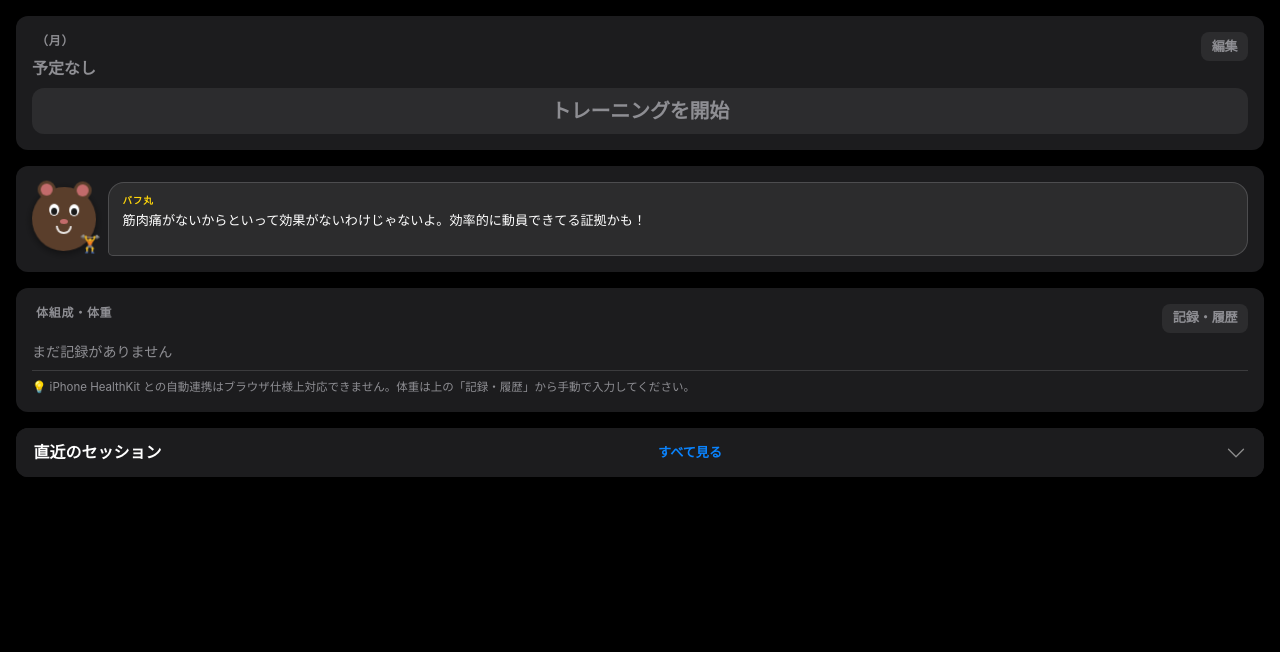
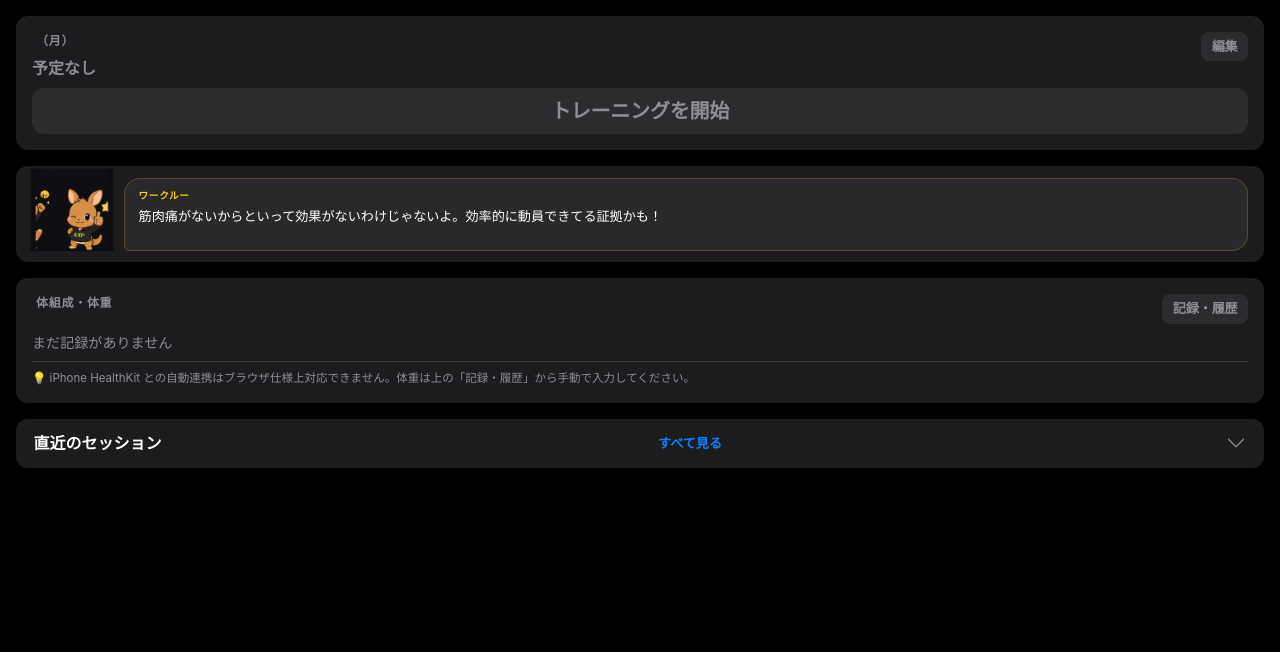
Before and after one commit to nabe1016/workout-db, a Flask app: template templates/dashboard.html in a window 1280 px wide. Shown: the part 52-704 px from the top of the page. Run offline with Flask 3, Linux system fonts and the light colour scheme; the template is opened without the code that fills it, so the values that code supplies are empty; some libraries are stand-ins or nearby versions.

Commit message:
ワークルーマスコットをスプライトシートから切り出した実画像に差し替え
- スプライトシート(workroo_sheet.PNG)からPillowで16種類の表情を切り出し
  static/img/workroo/ に 200x200px PNGとして保存
- dashboard.html: CSS製クマキャラ → ワークルー実画像に全面差し替え
- メッセージカテゴリと感情に合わせて画像を自動切り替え
  (豆知識→focus/think/sleep、賞賛→yay/happy/levelup、励まし→fire/gooo 等)
- 画像切り替え時にスケール+フェードアニメーション追加

https://claude.ai/code/session_01AX5rYr3btyLfUeDNeoCWwW

```diff
--- a/templates/dashboard.html
+++ b/templates/dashboard.html
@@ -81,27 +81,18 @@
   </div>
 </div>
 
-{# ── バフ丸マスコット ── #}
-<div class="card mb-3" style="background:rgba(90,62,43,0.15);border:1px solid rgba(90,62,43,0.4);">
-  <div class="card-body py-3 px-3">
+{# ── ワークルー マスコット ── #}
+<div class="card mb-3" style="background:rgba(20,16,10,0.7);border:1px solid rgba(180,130,60,0.3);">
+  <div class="card-body py-2 px-3">
     <div class="mascot-wrap">
-      <div class="mascot-anim">
-        <div class="mascot-body-outer">
-          <div class="mascot-ear l"><div class="mascot-ear-inner"></div></div>
-          <div class="mascot-ear r"><div class="mascot-ear-inner"></div></div>
-          <div class="mascot-face">
-            <div class="mascot-eyes">
-              <div class="mascot-eye-white"><div class="mascot-pupil"></div></div>
-              <div class="mascot-eye-white"><div class="mascot-pupil"></div></div>
-            </div>
-            <div class="mascot-nose"></div>
-            <div class="mascot-mouth"></div>
-          </div>
-          <div class="mascot-badge">🏋️</div>
-        </div>
+      <div class="mascot-anim" style="flex-shrink:0;width:80px;height:80px;">
+        <img id="mascot-img"
+             src="{{ url_for('static', filename='img/workroo/main.png') }}"
+             alt="ワークルー"
+             style="width:80px;height:80px;object-fit:contain;">
       </div>
       <div class="mascot-bubble">
-        <div class="mascot-name">バフ丸</div>
+        <div class="mascot-name">ワークルー</div>
         <div id="mascot-msg" style="min-height:2.5em;"></div>
       </div>
     </div>
@@ -281,121 +272,96 @@
 
 <div style="height:calc(var(--tab-h) * 0.5);"></div>
 
-{# ── マスコット CSS ── #}
+{# ── ワークルー CSS ── #}
 <style>
-.mascot-wrap { display:flex; gap:0.75rem; align-items:flex-end; }
-.mascot-anim { animation:mascotBounce 2.8s ease-in-out infinite; flex-shrink:0; }
+.mascot-wrap  { display:flex; gap:0.75rem; align-items:center; }
+.mascot-anim  { animation:mascotBounce 2.8s ease-in-out infinite; flex-shrink:0; }
 @keyframes mascotBounce {
-  0%,100% { transform:translateY(0) rotate(-2deg); }
-  50%      { transform:translateY(-6px) rotate(2deg); }
+  0%,100% { transform:translateY(0) scale(1); }
+  50%      { transform:translateY(-5px) scale(1.04); }
 }
-.mascot-body-outer {
-  width:64px; height:64px; background:#5a3e2b; border-radius:50%;
-  position:relative; display:flex; align-items:center; justify-content:center;
-  box-shadow:0 2px 10px rgba(0,0,0,0.5);
-}
-.mascot-ear {
-  position:absolute; top:-6px; width:18px; height:18px;
-  background:#5a3e2b; border-radius:50%;
-}
-.mascot-ear.l { left:5px; }
-.mascot-ear.r { right:5px; }
-.mascot-ear-inner {
-  position:absolute; top:3px; left:3px;
-  width:12px; height:12px; background:#c26b6b; border-radius:50%;
-}
-.mascot-face { position:relative; text-align:center; }
-.mascot-eyes { display:flex; gap:10px; margin-bottom:3px; justify-content:center; }
-.mascot-eye-white {
-  width:10px; height:12px; background:#fff;
-  border-radius:50%; position:relative;
-  display:flex; align-items:flex-end; justify-content:center; padding-bottom:1px;
-}
-.mascot-pupil { width:6px; height:7px; background:#1a1a1a; border-radius:50%; }
-.mascot-nose  { width:8px; height:5px; background:#c26b6b; border-radius:50%; margin:0 auto 2px; }
-.mascot-mouth {
-  width:16px; height:8px;
-  border-bottom:2.5px solid rgba(255,255,255,0.85);
-  border-left:2px solid rgba(255,255,255,0.85);
-  border-right:2px solid rgba(255,255,255,0.85);
-  border-radius:0 0 8px 8px; margin:0 auto;
-}
-.mascot-badge { position:absolute; bottom:-5px; right:-5px; font-size:1.05rem; }
+#mascot-img   { transition:opacity 0.25s, transform 0.25s; }
+#mascot-img.changing { opacity:0; transform:scale(0.88); }
 .mascot-bubble {
   flex:1; min-width:0;
-  background:rgba(255,255,255,0.07);
-  border:1px solid rgba(255,255,255,0.16);
+  background:rgba(255,255,255,0.06);
+  border:1px solid rgba(180,130,60,0.35);
   border-radius:1rem 1rem 1rem 0.3rem;
   padding:0.65rem 0.85rem;
   font-size:0.82rem; line-height:1.5;
 }
 .mascot-name {
   font-size:0.6rem; color:var(--yellow); font-weight:700;
-  letter-spacing:0.07em; margin-bottom:0.2rem; text-transform:uppercase;
+  letter-spacing:0.07em; margin-bottom:0.2rem;
 }
 </style>
 
-{# ── マスコット メッセージ JS ── #}
+{# ── ワークルー メッセージ JS ── #}
 <script>
 (function () {
+  var BASE = '{{ url_for("static", filename="img/workroo/") }}';
   var totalSessions = {{ stats.total_sessions | int }};
   var weekCount     = {{ stats.week_count | int }};
   var totalExp      = {{ (stats.total_exp or 0) | int }};
   var recentExp     = {{ (exp_trend[-1].total_exp if exp_trend else 0) | int }};
 
+  // [メッセージ, 画像ファイル名]
   var tips = [
-    "タンパク質は体重×1.6〜2.0gが筋肥大の目安。毎食コンスタントに摂ろう！",
-    "筋肉は休息中に成長するよ。睡眠7〜9時間が最強のサプリ💊",
-    "セット間休憩は高重量なら3〜5分、代謝系なら60〜90秒が科学的に最適だよ。",
-    "水分不足は筋力を最大10%低下させるらしい。トレ前後に水をしっかり飲もう！",
-    "漸進性過負荷が筋肥大の黄金則。重量・rep数・セット数のどれかを少しずつ増やそう📈",
-    "プレワークアウトにカフェイン200〜400mgは集中力と筋持久力を上げる効果があるよ。",
-    "ウォームアップは怪我防止だけじゃなく、パフォーマンスを15%以上向上させるよ！",
-    "クレアチンは最も科学的根拠のあるサプリの一つ。1日3〜5gで筋力・パワーUP。",
-    "複合種目（スクワット・デッド・ベンチ）は成長ホルモンの分泌を最大化するよ💪",
-    "インクラインよりフラットベンチの方が大胸筋全体に効くことが多いよ。試してみて！",
-    "腹圧（ブレーシング）を意識すると高重量でも腰を守れるよ。深呼吸で腹を膨らませてから！",
-    "筋肉痛がないからといって効果がないわけじゃないよ。効率的に動員できてる証拠かも！",
-    "オーバートレーニングのサインは睡眠の質低下・安静時心拍数上昇・気分の落ち込み。要注意！",
-    "筋肥大には週あたり各筋群10〜20セットが推奨されてるよ。計画的に配分しよう。",
+    ["タンパク質は体重×1.6〜2.0gが筋肥大の目安。毎食コンスタントに摂ろう！",           "focus.png"],
+    ["筋肉は休息中に成長するよ。睡眠7〜9時間が最強のサプリ💊",                           "sleep.png"],
+    ["セット間休憩は高重量なら3〜5分、代謝系なら60〜90秒が科学的に最適だよ。",           "think.png"],
+    ["水分不足は筋力を最大10%低下させるらしい。トレ前後に水をしっかり飲もう！",           "focus.png"],
+    ["漸進性過負荷が筋肥大の黄金則。重量・rep数・セット数のどれかを少しずつ増やそう📈",  "levelup.png"],
+    ["プレワークアウトにカフェイン200〜400mgは集中力と筋持久力を上げる効果があるよ。",   "cool.png"],
+    ["ウォームアップは怪我防止だけじゃなく、パフォーマンスを15%以上向上させるよ！",      "focus.png"],
+    ["クレアチンは最も科学的根拠のあるサプリの一つ。1日3〜5gで筋力・パワーUP。",         "think.png"],
+    ["複合種目（スクワット・デッド・ベンチ）は成長ホルモンの分泌を最大化するよ💪",       "fire.png"],
+    ["腹圧（ブレーシング）を意識すると高重量でも腰を守れるよ。深呼吸で腹を膨らませてから！", "focus.png"],
+    ["筋肉痛がないからといって効果がないわけじゃないよ。効率的に動員できてる証拠かも！", "nice.png"],
+    ["オーバートレーニングのサインは睡眠の質低下・安静時心拍数上昇・気分の落ち込み。要注意！", "tired.png"],
+    ["筋肥大には週あたり各筋群10〜20セットが推奨されてるよ。計画的に配分しよう。",       "think.png"],
   ];
 
   var praise = [
-    "今週も" + weekCount + "回トレーニングしたね！バフ丸、誇らしいよ🎉",
-    "累計" + totalSessions + "セッション達成！継続は力なり、一緒に限界を超えよう！",
-    "前回のセッション " + recentExp.toLocaleString() + " EXP、すごい集中力だったね✨",
-    "累計" + Math.floor(totalExp / 1000) + "K EXP突破！積み重ねた努力は裏切らないよ💎",
-    "毎回トレーニングするたびに、確実に前より強くなってる。バフ丸はずっと見てるよ👀",
+    ["今週も" + weekCount + "回トレーニングしたね！ワークルー、誇らしいよ！",               "yay.png"],
+    ["累計" + totalSessions + "セッション達成！継続は力なり、一緒に限界を超えよう！",       "levelup.png"],
+    ["前回のセッション " + recentExp.toLocaleString() + " EXP、すごい集中力だったね！",      "happy.png"],
+    ["累計" + Math.floor(totalExp/1000) + "K EXP突破！積み重ねた努力は裏切らないよ！",      "cool.png"],
+    ["毎回トレーニングするたびに、確実に前より強くなってる。ワークルーはずっと見てるよ！", "nice.png"],
   ];
 
   var encourage = [
-    "今日はどんなトレーニング？一緒に頑張ろう！🔥",
-    "記録を更新しなくてもいい。昨日より少しだけ前に進めばOKだよ！",
-    "筋肉と心は同じ。追い込むほど、休むほど、強くなる。バランスが大事✨",
-    "今日のトレーニングが、1ヶ月後の自分を作る。未来の自分に投資しよう📈",
-    "何もしない日より、少しだけ動く日の方が必ず強くなれるよ！",
-    "ジムへ行くことが一番難しい。でも毎回それを乗り越えてる君はすごい💪",
-    "筋肉は嘘をつかない。正直な努力は必ず結果になるよ！",
-    "今日のバフ丸も全力でサポートするよ。さあ、一緒に記録を作ろう🏋️",
+    ["今日はどんなトレーニング？一緒に頑張ろう！",                                          "fire.png"],
+    ["記録を更新しなくてもいい。昨日より少しだけ前に進めばOKだよ！",                       "gooo.png"],
+    ["筋肉と心は同じ。追い込むほど、休むほど、強くなる。バランスが大事！",                 "main.png"],
+    ["今日のトレーニングが、1ヶ月後の自分を作る。未来の自分に投資しよう！",                "levelup.png"],
+    ["ジムへ行くことが一番難しい。でも毎回それを乗り越えてる君はすごい！",                 "fire.png"],
+    ["筋肉は嘘をつかない。正直な努力は必ず結果になるよ！",                                  "gooo.png"],
+    ["今日のワークルーも全力でサポートするよ。さあ、一緒に記録を作ろう！",                 "main.png"],
   ];
 
   var pool = tips.concat(tips).concat(encourage);
   if (recentExp > 0 || totalSessions > 0) pool = praise.concat(pool);
 
-  var idx = Math.floor(Math.random() * pool.length);
-  var el  = document.getElementById('mascot-msg');
+  var idx     = Math.floor(Math.random() * pool.length);
+  var msgEl   = document.getElementById('mascot-msg');
+  var imgEl   = document.getElementById('mascot-img');
 
   function showMsg() {
-    if (!el) return;
-    el.style.opacity = '0';
+    if (!msgEl || !imgEl) return;
+    imgEl.classList.add('changing');
+    msgEl.style.opacity = '0';
     setTimeout(function () {
-      el.textContent = pool[idx % pool.length];
-      el.style.opacity = '1';
+      var item = pool[idx % pool.length];
+      msgEl.textContent = item[0];
+      imgEl.src = BASE + item[1];
+      msgEl.style.opacity = '1';
+      imgEl.classList.remove('changing');
       idx++;
-    }, 300);
+    }, 280);
   }
 
-  el.style.transition = 'opacity 0.3s';
+  msgEl.style.transition = 'opacity 0.28s';
   showMsg();
   setInterval(showMsg, 10000);
 })();
```
Also changed, not shown: static/img/workroo/_preview.png (added), static/img/workroo/angry.png (added), static/img/workroo/cool.png (added), static/img/workroo/dead.png (added), static/img/workroo/fire.png (added), static/img/workroo/focus.png (added), static/img/workroo/gooo.png (added), static/img/workroo/happy.png (added), static/img/workroo/jump.png (added), static/img/workroo/levelup.png (added), static/img/workroo/main.png (added), static/img/workroo/nice.png (added), static/img/workroo/sleep.png (added), static/img/workroo/surprise.png (added), 3 more files.
